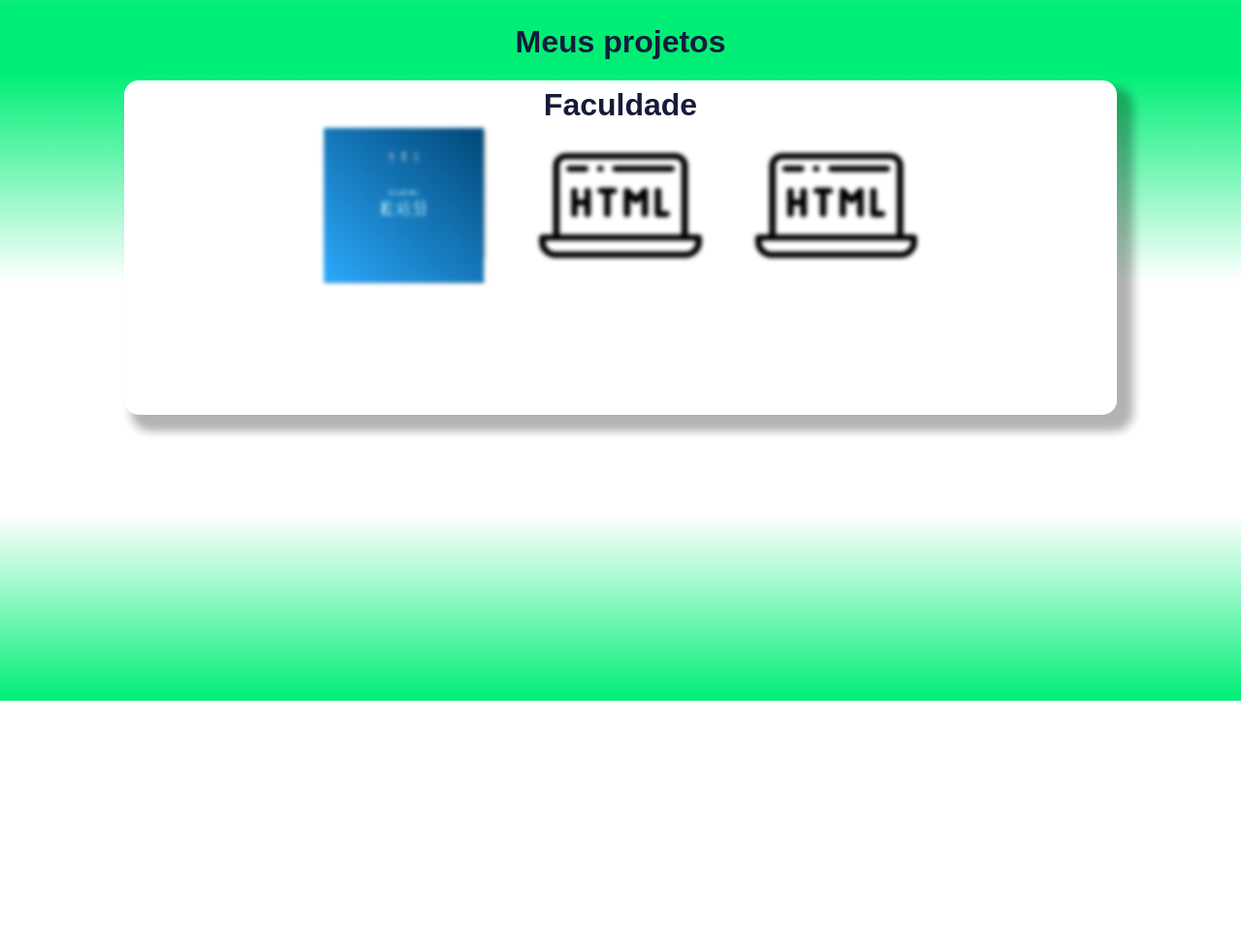
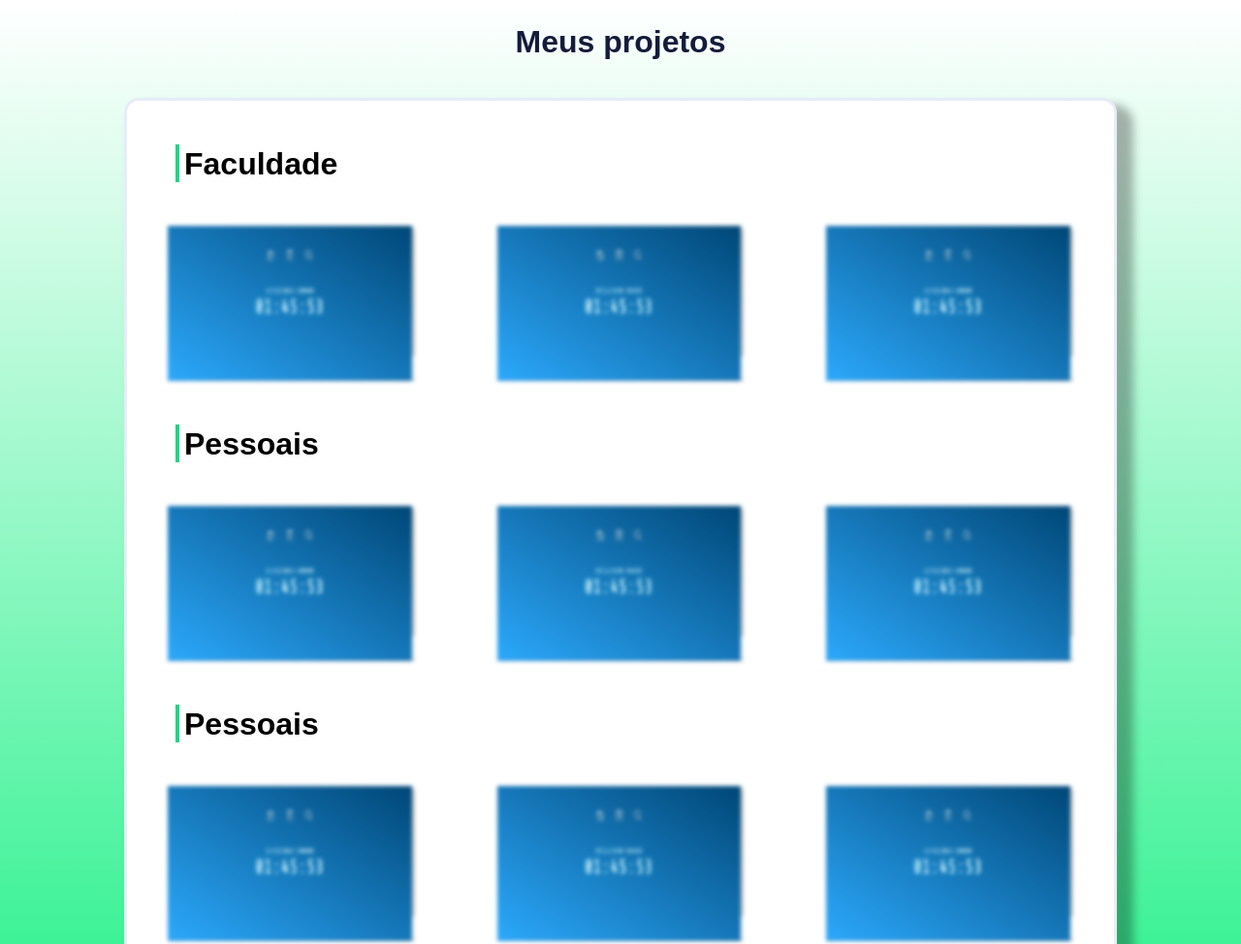
Before and after one commit to GabrielPrediger/Portfolio, a plain HTML site: page paginainicial.html in a window 1280 px wide. Shown: the part 1986-2960 px from the top of the page at 97% size. Before the commit the page ends 2709 px from the top, so only its background shows below. Drawn offline with Linux system fonts and the light colour scheme.

Commit message:
v01
Aletaração de estilo e adição de imagem

```diff
--- a/css/estiloprojetos.css
+++ /dev/null
@@ -1,109 +0,0 @@
-h1,
-h2,
-a,
-h3,
-p {
-    font-family: "eurostile", sans-serif;
-    color: #141c3a;
-}
-
-/* ESTILO HEADER */
-
-.body{
-    background: linear-gradient(rgb(255, 255, 255) 0%, rgb(255, 255, 255) 35%, #00EE76 100%);
-
-}
-
-.logo-header{
-    font-size: 2em;
-    font-weight: bold;
-
-}
-.conteudo-header {
-    display: flex;
-    flex-direction: row;
-    justify-content: space-between;
-    align-items: baseline;
-    margin: 0 65px 0 65px;
-
-}
-
-.contato-header {
-    border-style: solid;
-    border-width: 3px;
-    border-radius: 25px;
-    padding: 10px;
-    border-color: #00EE76
-        /*#00EE76 ou #00E5EE*/
-    ;
-    color: #00EE76;
-    font-weight: bold;
-}
-
-.conteudo-principal{
-    background-color: white;
-}
-.conteudo-titulo {
-    font-family: "eurostile", sans-serif;
-    display: flex;
-    flex-direction: column;
-    text-align: center;
-
-    margin-top: 85px;
-    padding-bottom: 170px;
-    background: linear-gradient(rgb(255, 255, 255) 0%, rgb(255, 255, 255) 65%, #00ee77d0 100%);
-}
-
-.titulo-conteudo {
-    font-size: 50px;
-    font-weight: bold;
-}
-
-
-.imagem-projeto {
-    width: 920px;
-    align-self: center;
-    margin-top: 15px;
-    box-shadow: 10px 10px 5px rgba(235, 165, 165, 0.173);
-}
-
-.projeto-objetivo{
-    display: flex;
-    align-self: center;
-    width: 850px;
-    font-size: 20px;
-    text-align: justify;
-    margin-top: 60px;
-    margin-left: 350px;
-    border-left: 4px solid #25D285;
-    padding-left: 5px;
-}
-
-
-.linguagens {}
-
-.navbar-linguagens {
-    display: flex;
-    flex-direction: row;
-    justify-content: flex-start;
-    margin-left: 350px;
-    margin-top: 20px;
-
-
-}
-
-.container-backend {
-    display: flex;
-    flex-direction: column;
-
-}
-
-.titulo-linguagens{color: #25D285; border-left: 4px solid #25D285; font-size: 25px; padding-left: 5px; padding-bottom: 5px;}
-
-.texto-linguagens {
-    font-size: 14px;
-    line-height: 30px;
-    text-align: justify;
-    margin: 0;
-
-}
--- a/css/style.css
+++ b/css/style.css
@@ -1,3 +1,5 @@
+/* DEFINIÇÃO FONTE */
+
 h1,
 h2,
 h3,
@@ -153,23 +155,24 @@ p {
 
 
 .projetos{
-    box-shadow: 0px 1px 20px 20px #00EE76;
-    background-image: linear-gradient(#00EE76 10%, rgb(255, 255, 255) 40%, rgb(255, 255, 255) 100%);
+    background: linear-gradient(rgb(255, 255, 255) 0%, #00EE76 100%);
     display: flex;
     flex-direction: column;
     align-items: center;
     justify-content: center;
     width: 100%;
-    height: 90vh;
+    height: 160vh;
 }
 
 .container-projetos {
     box-shadow: 12px 12px 10px 5px rgba(0, 0, 0, 0.3);
     border-radius: 15px;
+    border-style: solid;
+    border-color: #E6ECF8;
     opacity: 1;
     background-color: white;
     width: 80%;
-    height: 105vh;
+    height: 405vh;
     display: flex;
     flex-direction: column;
     position:relative;
@@ -179,9 +182,8 @@ p {
 }
 
 .projetos-faculdade-titulos{
-    display: flex;
-    justify-content: space-around;
-    flex-direction: row;
+    margin-left: 50px;
+
 }
 
 .projetos-faculdade-imagens{
@@ -199,8 +201,16 @@ p {
 
 
 }
+
+.titulo-projetos{
+
+    margin-bottom: 40px;
+}
 .titulo-faculdade{
-    margin: 5px auto;
+    color: #000000;
+    border-left: 4px solid #25D285;
+    padding-left: 5px;
+    margin: 45px auto;
     padding-top: 2px;
 }
 
@@ -209,15 +219,23 @@ p {
     height: 20vh;
     margin: 0 auto;
     filter: blur(2px);
-
-
+    transition: 2s;
 
 }
+.imagem-projeto-faculdade:hover{
+    filter: blur(0px);
+}
 
-.fim-projetos {
+.fim-projetos{
+    background-image: linear-gradient(#00EE76, white);
     display: flex;
-    width: 100%;
-    height: 100%;
-    background: linear-gradient(rgb(255, 255, 255) 0%, rgb(255, 255, 255) 35%, #00EE76 100%);
+    align-self: center;
+    justify-content: center;
+    padding-top: 50px;
+}
+
+.testes{
+    display: flex;
+    align-self: center;
 
 }
--- a/paginainicial.html
+++ b/paginainicial.html
@@ -73,14 +73,29 @@
                 </section>
                 <section class="projetos-faculdade-imagens">
                     <div><img class="imagem-projeto-faculdade" src="./img/ProjetoEng.png"></div>
-                    <div><img class="imagem-projeto-faculdade" src="./img/notebook.png"></div>
-                    <div><img class="imagem-projeto-faculdade" src="./img/notebook.png"></div>
-
-
+                    <div><img class="imagem-projeto-faculdade" src="./img/ProjetoEng.png"></div>
+                    <div><img class="imagem-projeto-faculdade" src="./img/ProjetoEng.png"></div>
                 </section>
-
+                <section class="projetos-faculdade-titulos">
+                    <h1 class="titulo-faculdade">Pessoais</h1>
+                </section>
+                <section class="projetos-faculdade-imagens">
+                    <div><img class="imagem-projeto-faculdade" src="./img/ProjetoEng.png"></div>
+                    <div><img class="imagem-projeto-faculdade" src="./img/ProjetoEng.png"></div>
+                    <div><img class="imagem-projeto-faculdade" src="./img/ProjetoEng.png"></div>
+                </section>
+                <section class="projetos-faculdade-titulos">
+                    <h1 class="titulo-faculdade">Pessoais</h1>
+                </section>
+                <section class="projetos-faculdade-imagens">
+                    <div><img class="imagem-projeto-faculdade" src="./img/ProjetoEng.png"></div>
+                    <div><img class="imagem-projeto-faculdade" src="./img/ProjetoEng.png"></div>
+                    <div><img class="imagem-projeto-faculdade" src="./img/ProjetoEng.png"></div>
+                </section>
             </div>
-            <div class="fim-projetos"></div>
+        </div>
+        <div class="fim-projetos">
+            <img class="testes" src="./img/tec.png">
 
         </div>
     </main>
```
